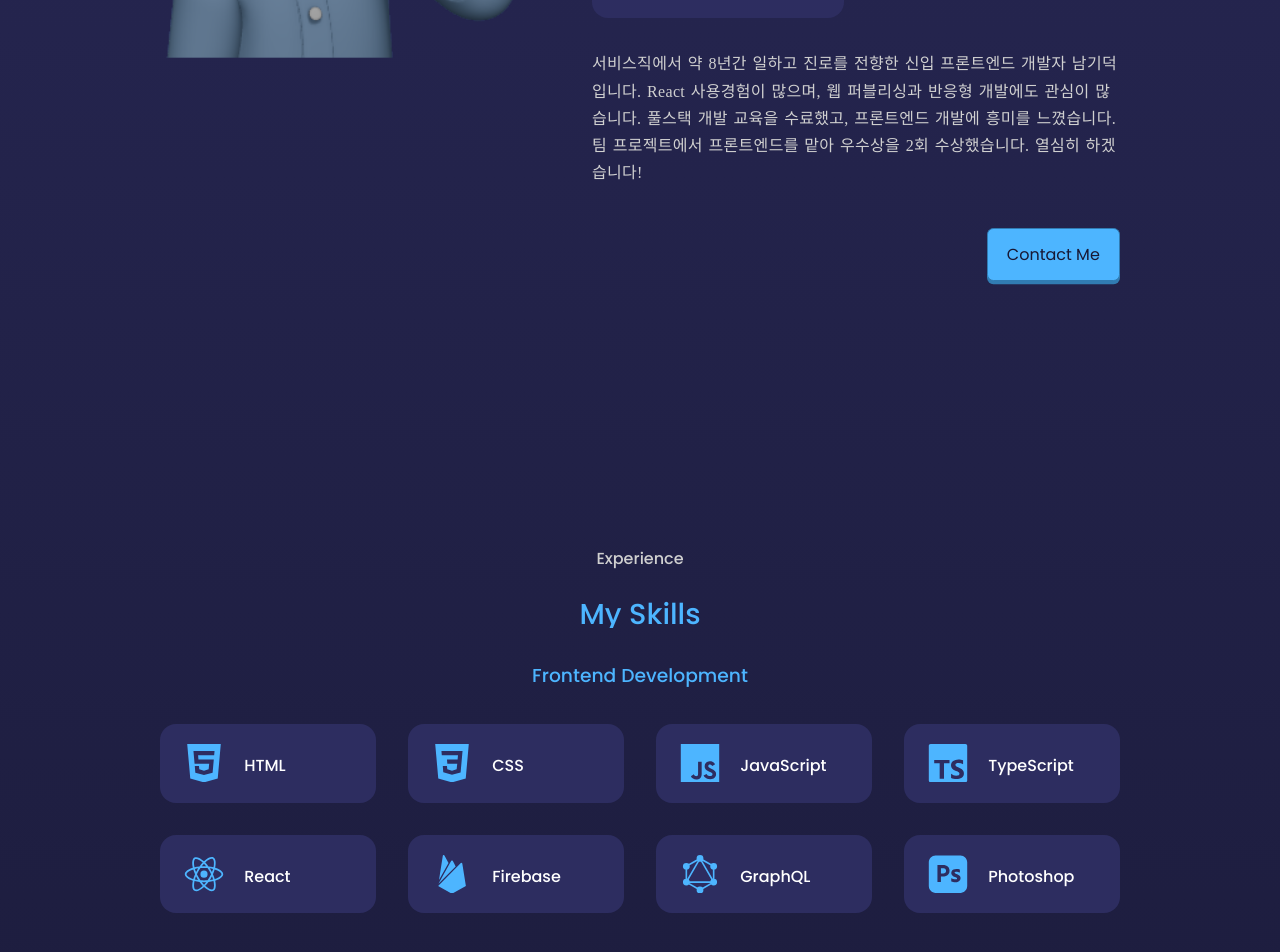
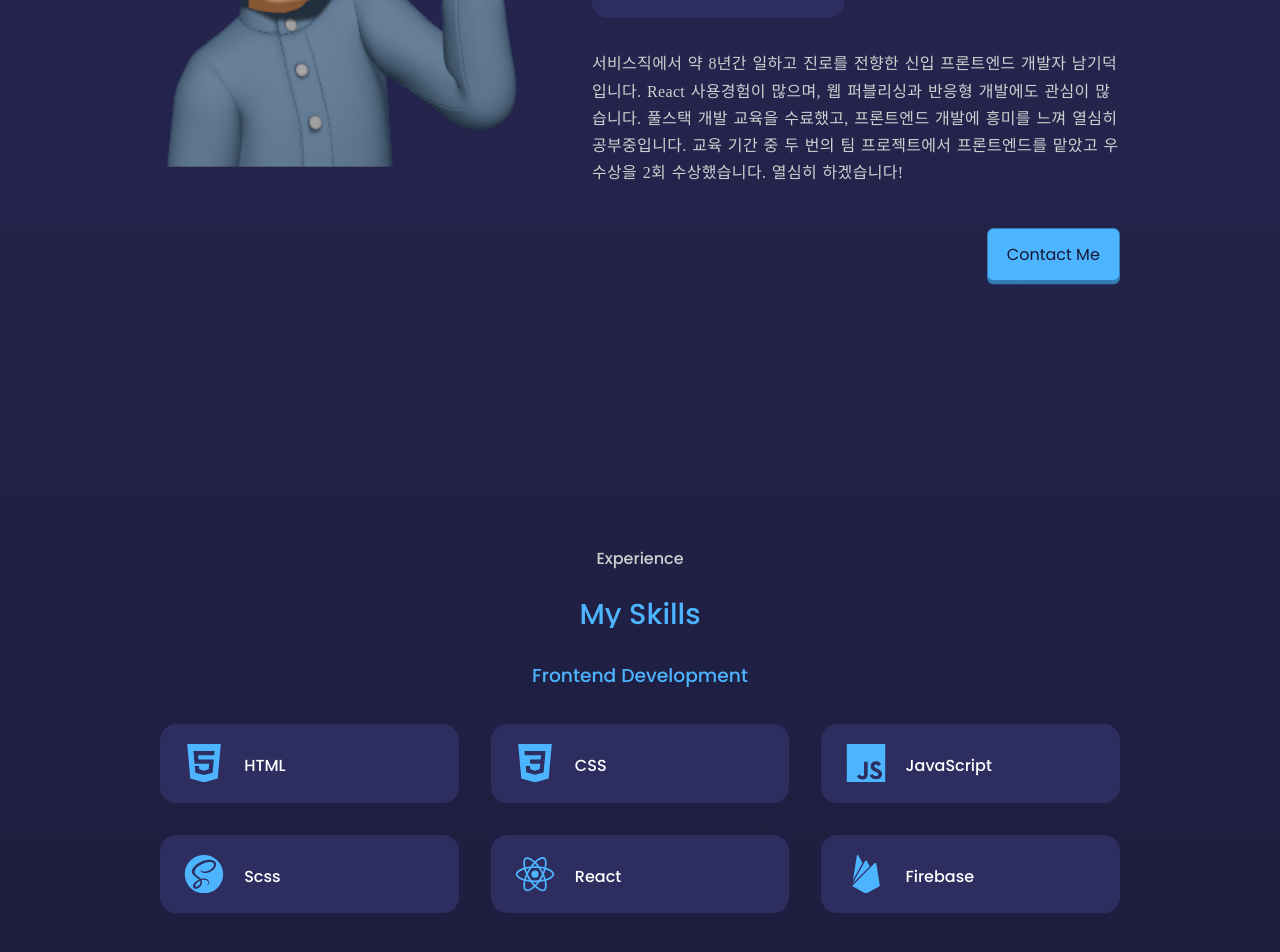
Before and after one commit to NamGideokk/portfolio-website, a React (Create React App) app: page / in a window 1280 px wide. Shown: the part 1277-2229 px from the top of the page. Built offline with nearby package versions, Linux system fonts and the light colour scheme; a web font is replaced by a local one.

Commit message:
Experience > 스킬 항목 삭제

```diff
--- a/src/components/about/About.jsx
+++ b/src/components/about/About.jsx
@@ -48,8 +48,9 @@ const About = () => {
               서비스직에서 약 8년간 일하고 진로를 전향한 신입 프론트엔드 개발자
               남기덕입니다. React 사용경험이 많으며, 웹 퍼블리싱과 반응형
               개발에도 관심이 많습니다. 풀스택 개발 교육을 수료했고, 프론트엔드
-              개발에 흥미를 느꼈습니다. 팀 프로젝트에서 프론트엔드를 맡아
-              우수상을 2회 수상했습니다. 열심히 하겠습니다!
+              개발에 흥미를 느껴 열심히 공부중입니다. 교육 기간 중 두 번의 팀
+              프로젝트에서 프론트엔드를 맡았고 우수상을 2회 수상했습니다. 열심히
+              하겠습니다!
             </p>
 
             <a href="#contact" className="btn btn-primary to-contact__btn">
--- a/src/components/about/about.scss
+++ b/src/components/about/about.scss
@@ -4,6 +4,7 @@
   display: grid;
   grid-template-columns: 40% 55%;
   gap: 5%;
+  align-items: center;
 }
 
 .about__me-image {
--- a/src/components/experience/Experience.jsx
+++ b/src/components/experience/Experience.jsx
@@ -9,8 +9,15 @@ import {
   SiFirebase,
   SiGraphql,
   SiAdobephotoshop,
+  SiSass,
 } from "react-icons/si";
 import SlideTitle from "../common/slideTitle/SlideTitle";
+
+// {
+//   id: 4,
+//   icon: <SiTypescript className="skill-icon typescript" />,
+//   skill: "TypeScript",
+// },
 
 const skills = [
   {
@@ -30,8 +37,8 @@ const skills = [
   },
   {
     id: 4,
-    icon: <SiTypescript className="skill-icon typescript" />,
-    skill: "TypeScript",
+    icon: <SiSass className="skill-icon scss" />,
+    skill: "Scss",
   },
   {
     id: 5,
@@ -42,16 +49,6 @@ const skills = [
     id: 6,
     icon: <SiFirebase className="skill-icon firebase" />,
     skill: "Firebase",
-  },
-  {
-    id: 7,
-    icon: <SiGraphql className="skill-icon graphql" />,
-    skill: "GraphQL",
-  },
-  {
-    id: 8,
-    icon: <SiAdobephotoshop className="skill-icon photoshop" />,
-    skill: "Photoshop",
   },
 ];
 
--- a/src/components/experience/experience.scss
+++ b/src/components/experience/experience.scss
@@ -16,7 +16,7 @@
 
 .experience__content {
   display: grid;
-  grid-template-columns: 1fr 1fr 1fr 1fr;
+  grid-template-columns: repeat(3, 1fr);
   gap: 2rem;
 
   article {
@@ -45,6 +45,10 @@
         color: #fbdd2e;
       }
 
+      .scss {
+        color: #c86699;
+      }
+
       .typescript {
         color: #407ac4;
       }
@@ -55,14 +59,6 @@
 
       .firebase {
         color: #f9c83b;
-      }
-
-      .graphql {
-        color: #f44381;
-      }
-
-      .photoshop {
-        color: #3fabfc;
       }
     }
   }
```
